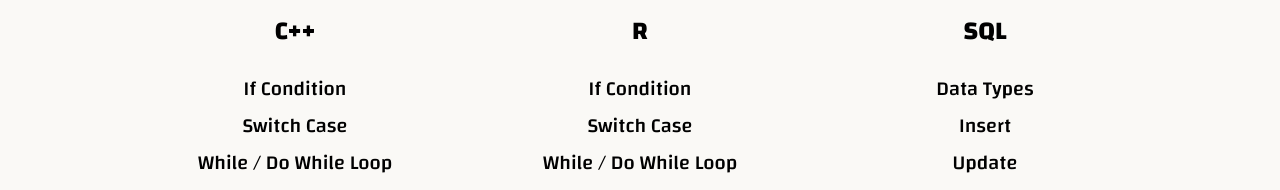
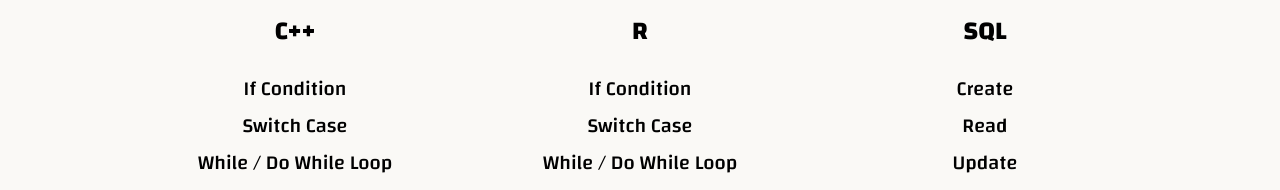
Before and after one commit to pmccc-profile/bugs-n-errors, a plain HTML site: page cpp.html in a window 1280 px wide. Shown: the part 2885-3075 px from the top of the page. Drawn offline with Linux system fonts and the light colour scheme.

Commit message:
cpp.html

```diff
--- a/cpp.html
+++ b/cpp.html
@@ -173,8 +173,8 @@
                 <div class="footer-flex-list">
                     <h4>SQL</h4>
                      <ul>
-                         <li><a href="#">Data Types</a></li>
-                         <li><a href="#">Insert</a></li>
+                         <li><a href="#">Create</a></li>
+                         <li><a href="#">Read</a></li>
                          <li><a href="#">Update</a></li>
                          <li><a href="#">Delete</a></li>
                     </ul>
```
